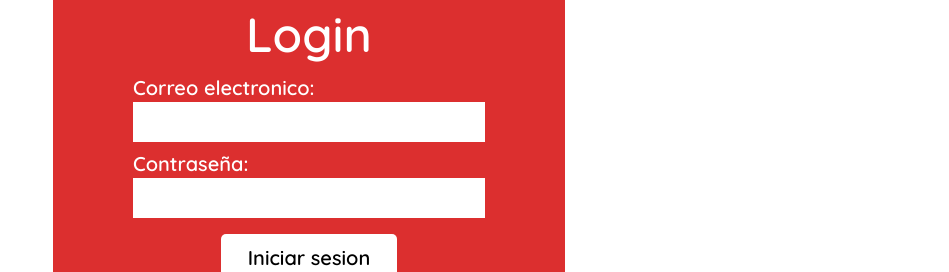
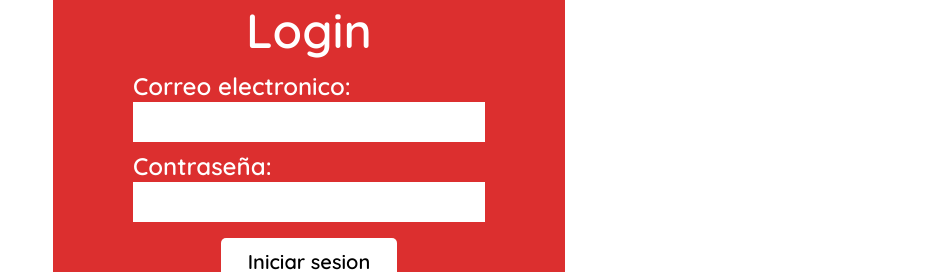
Before and after one commit to marcebenitez2/scout-client-production, a React (Vite) app: page /menu in a window 1280 px wide. Shown: the part 214-486 px from the top of the page, without its empty margins (331-1280 px from the left). Built offline with nearby package versions, Linux system fonts and the light colour scheme; what tailwindcss-animated would draw is missing.

Commit message:
Update CSS and component styles

```diff
--- a/src/App.css
+++ b/src/App.css
@@ -1,20 +1,21 @@
 @import url("https://fonts.googleapis.com/css2?family=Quicksand:wght@400;500;600&display=swap");
 
 * {
-  padding: 0;
-  margin: 0;
   box-sizing: border-box;
   font-family: "Quicksand", sans-serif;
 }
 
-body,
-html {
+html, body, #root {
+  height: 100%;
+  margin: 0;
+  padding: 0;
+}
+
+main {
+  height: 100%;
   width: 100%;
-  height: 100%;
-  max-width: 100vw;
-  max-height: 100vh;
-  overflow-x: hidden;
 }
+
 
 ::-webkit-scrollbar {
   width: 10px; /* Ancho de la barra de desplazamiento */
--- a/src/App.jsx
+++ b/src/App.jsx
@@ -31,9 +31,10 @@ function App() {
         setIdUsuario,
       }}
     >
+      <main>
         <Router>
           <Routes>
-          <Route path="/" element={<Home/>} />
+            <Route path="/" element={<Home />} />
             <Route path="/formulario" element={<Consulta />} />
             <Route path="/login" element={auth ? <Menu /> : <Login />} />
             <Route path="/menu" element={auth ? <Menu /> : <Login />} />
@@ -64,6 +65,7 @@ function App() {
             <Route path="*" element={<Error />} />
           </Routes>
         </Router>
+      </main>
     </UserContext.Provider>
   );
 }
--- a/src/components/formulario.jsx
+++ b/src/components/formulario.jsx
@@ -39,13 +39,16 @@ function Formulario() {
       mensaje: mensajeFormulario,
     };
 
-    postBD(data, "https://scout-server-production-dev-dspd.3.us-1.fl0.io/notifications");
+    postBD(
+      data,
+      "https://scout-server-production-dev-dspd.3.us-1.fl0.io/notifications"
+    );
     console.log(data);
     // window.location.reload();
   };
 
   return (
-    <form className="flex flex-col w-1/2 text-white gap-6">
+    <form className="flex flex-col w-1/2 text-white gap-6 lgn:w-full lgn: px-2">
       <div>
         <div className="flex flex-col">
           <label className="text-2xl font-semibold">Nombre y Apellido</label>
@@ -88,7 +91,7 @@ function Formulario() {
       >
         Enviar
       </button>
-      <ToastContainer/>
+      <ToastContainer />
     </form>
   );
 }
--- a/src/components/infoNav.jsx
+++ b/src/components/infoNav.jsx
@@ -5,15 +5,15 @@ import { ImHome } from "react-icons/im";
 
 function InfoNav() {
   return (
-    <nav className="w-full h-12 flex fixed justify-between px-10 items-center bg-red-600 text-white font-semibold smn:px-3 z-50 ">
+    <nav className="w-full h-12 flex justify-between items-center px-10 fixed top-0 bg-red-600 text-white font-semibold lgn:h-16 smn:px-3 z-50">
       <div>
         <Link to={"/"}>
-          <ImHome size={30} />
+          <ImHome size={45} />
         </Link>
       </div>
       <div className="flex gap-11 smn:gap-3"></div>
       <Link to={"/login"}>
-        <FaUser size={30} />
+        <FaUser size={45} />
       </Link>
     </nav>
   );
--- a/src/pages/consulta.jsx
+++ b/src/pages/consulta.jsx
@@ -4,9 +4,9 @@ import InfoNav from '../components/infoNav'
 
 function Consulta() {
     return (
-        <main className="w-screen h-screen bg-custon-white bg-gradient-to-t from-red-200 to-red-600">
+        <main className="max-h-screen h-full overflow-y-hidden bg-custon-white bg-gradient-to-t from-red-200 to-red-600">
         <InfoNav />
-        <section className="pt-20 w-full flex flex-col px-10 gap-12 items-center">
+        <section className="pt-20 w-full flex flex-col px-10 gap-12 items-center lgn:px-2">
           <div className="font-semibold text-white text-center">
             <h2 className="text-5xl">Grupo scout</h2>
             <h1 className="text-7xl">San Miguel de Arcangel</h1>
--- a/src/pages/home.jsx
+++ b/src/pages/home.jsx
@@ -5,13 +5,13 @@ import { Link } from "react-router-dom";
 
 function Home() {
   return (
-    <main className="w-screen h-screen overflow-hidden">
+    <div className="h-full max-h-screen overflow-y-hidden">
       <InfoNav />
       <section
-        className="w-full h-full bg-cover bg-center bg-no-repeat"
+        className="w-full h-full bg-cover bg-center bg-no-repeat overflow-y-hidden"
         style={{ backgroundImage: `url(${background})` }}
       >
-        <div className="w-full h-full bg-black bg-opacity-50 flex flex-col justify-center items-center">
+        <div className="w-full h-full bg-black bg-opacity-50 flex flex-col justify-center items-center overflow-y-hidden">
           <h1 className="text-white text-5xl tracking-tighter smn:text-2xl">
             Grupo Scout
           </h1>
@@ -25,7 +25,7 @@ function Home() {
           </Link>
         </div>
       </section>
-    </main>
+    </div>
   );
 }
 
--- a/src/pages/login.jsx
+++ b/src/pages/login.jsx
@@ -23,13 +23,16 @@ function Login() {
         password: contra,
       };
 
-      const response = await fetch("https://scout-server-production-dev-dspd.3.us-1.fl0.io/login", {
+      const response = await fetch(
+        "https://scout-server-production-dev-dspd.3.us-1.fl0.io/login",
+        {
           method: "POST",
           headers: {
             "Content-Type": "application/json",
           },
           body: JSON.stringify(data),
-      });
+        }
+      );
       if (!response.ok) {
         throw new Error("Error al iniciar sesión");
       }
@@ -52,31 +55,30 @@ function Login() {
   };
 
   return (
-    <main className="w-screen h-screen flex items-center justify-center dark:bg-custon-black">
+    <main className="max-h-screen flex items-center justify-center dark:bg-custon-black">
       <ChangeTheme />
-      <form className="w-2/5 bg-custon-red rounded-2xl gap-4 flex flex-col items-center py-9 px-28 justify-between 2xln:px-20 xln:px-14 lgn:px-7 mdn:w-3/4 smn:w-5/6 smn:h-3/5">
-        <h1 className="text-5xl font-bold text-white">Login</h1>
-        <div className="flex flex-col w-full gap-2">
-          <div className="flex flex-col w-full">
-            <label className="text-white text-xl font-semibold">
+      <form className="w-2/5 bg-custon-red rounded-2xl gap-4 flex flex-col items-center py-9 px-28 justify-between 2xln:px-20 xln:px-14 lgn:px-5 mdn:w-3/4 smn:w-11/12 smn:h-3/5">
+        <h1 className="text-5xl font-bold text-white mdn:text-6xl">Login</h1>
+        <div className="flex flex-col items-center justify-center w-full gap-2 font-semibold text-2xl">
+          <label className="text-white w-full">
             Correo electronico:
-            </label>
             <input
-              className="h-10 dark:bg-custon-black dark:text-white px-4 font-semibold"
+              className="h-10 dark:bg-custon-black dark:text-white px-4 w-full text-xl"
               onChange={(e) => setUsuario(e.target.value)}
             />
-          </div>
-          <div className="flex flex-col w-full font-semibold">
-            <label className="text-white text-xl">Contraseña:</label>
+          </label>
+
+          <label className="text-white w-full">
+            Contraseña:
             <input
               type="password"
-              className="h-10 dark:bg-custon-black dark:text-white px-4 font-semibold"
+              className="h-10 dark:bg-custon-black dark:text-white px-4 w-full text-xl"
               onChange={(e) => setContra(e.target.value)}
             />
-          </div>
+          </label>
         </div>
         <button
-          className="w-1/2 h-12 bg-white text-xl font-semibold text-black dark:bg-custon-black dark:text-white"
+          className="w-1/2 h-12 bg-white text-xl font-semibold text-black dark:bg-custon-black dark:text-white smn:w-3/4 smn:h-16"
           onClick={(e) => iniciarSesion(e)}
         >
           Iniciar sesion
```
Lines whose indentation alone changed are shown as unchanged.
